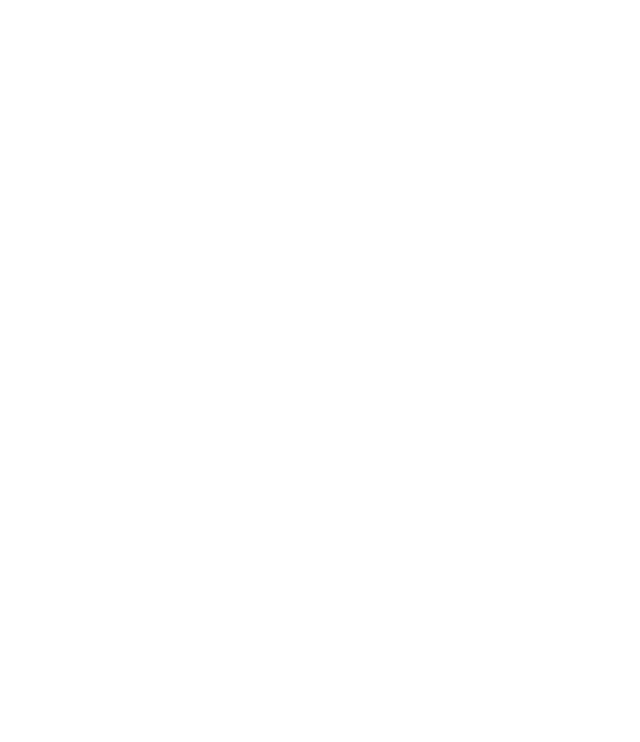
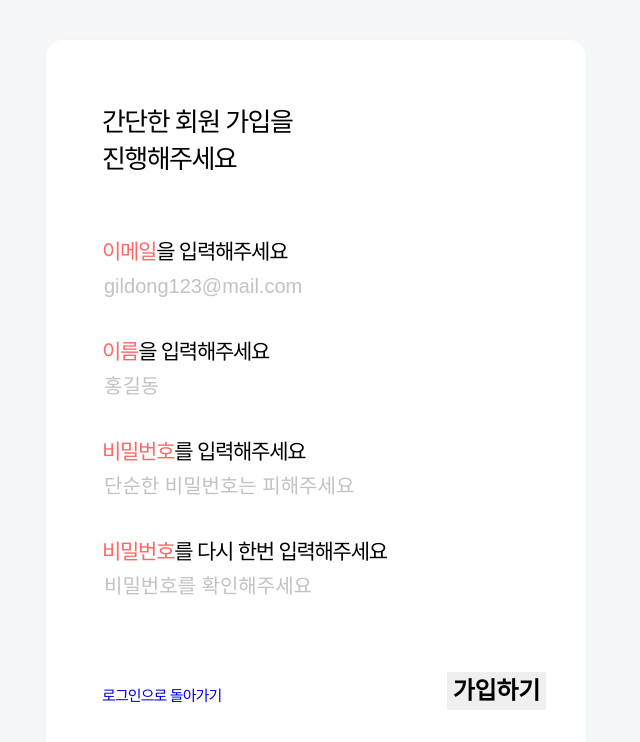
Before and after one commit to sjbby100/A-small-good-thing_client, a React (Create React App) app in the folder client/: page /signup in a window 1280 px wide. Shown: the top 742 px of the page, without its empty margins (324-964 px from the left). Built offline with nearby package versions, Linux system fonts and the light colour scheme.

Commit message:
Update basic feature

```diff
--- a/client/package.json
+++ b/client/package.json
@@ -12,6 +12,7 @@
     "@types/react-dom": "^16.9.0",
     "@types/react-redux": "^7.1.9",
     "@types/react-router-dom": "^5.1.5",
+    "axios": "^0.19.2",
     "react": "^16.13.1",
     "react-dom": "^16.13.1",
     "react-redux": "^7.2.0",
--- a/client/public/index.html
+++ b/client/public/index.html
@@ -3,6 +3,10 @@
   <head>
     <meta charset="utf-8" />
     <link rel="icon" href="%PUBLIC_URL%/favicon.ico" />
+    <link
+      href="https://fonts.googleapis.com/css2?family=Noto+Sans+KR:wght@100;300;400;500;700;900&display=swap"
+      rel="stylesheet"
+    />
     <meta name="viewport" content="width=device-width, initial-scale=1" />
     <meta name="theme-color" content="#000000" />
     <meta
--- a/client/src/App.tsx
+++ b/client/src/App.tsx
@@ -2,12 +2,15 @@
 import { Route, Switch } from "react-router-dom";
 import { bugAdded } from "./modules/bugs";
 import store from "./store";
+import Signup from "./pages/signup";
 export default class App extends Component {
   render() {
     store.dispatch(bugAdded("에어팟", 222000, "사고싶다"));
     return (
       <div>
-        <Switch></Switch>
+        <Switch>
+          <Route path="/signup" component={Signup} />
+        </Switch>
       </div>
     );
   }
--- /dev/null
+++ b/client/src/common/input.tsx
@@ -0,0 +1,48 @@
+import React from "react";
+
+interface inputProps {
+  name: string;
+  value: string;
+  onChange: any;
+}
+export const Input = ({ name, value, onChange }: inputProps) => {
+  const renderLable = (name: string) => {
+    if (name === "email") return "이메일";
+    if (name === "password") return "비밀번호";
+    if (name === "username") return "이름";
+    if (name === "passwordCheck") return "비밀번호";
+  };
+  const renderPlaceHolder = (name: string) => {
+    if (name === "email") return "gildong123@mail.com";
+    if (name === "password") return "단순한 비밀번호는 피해주세요";
+    if (name === "username") return "홍길동";
+    if (name === "passwordCheck") return "비밀번호를 확인해주세요";
+  };
+  const renderType = (name: string) => {
+    if (name === "passwordCheck") return "password";
+    else return name;
+  };
+  const checkLabel = (name: string) => {
+    if (name === "password") {
+      return "password_label";
+    }
+    if (name === "passwordCheck") {
+      return "passwordC_label";
+    }
+  };
+  return (
+    <div>
+      <label htmlFor={name} className={checkLabel(name)}>
+        {renderLable(name)}
+      </label>
+      <input
+        type={renderType(name)}
+        name={name}
+        onChange={onChange}
+        value={value}
+        placeholder={renderPlaceHolder(name)}
+        autoCapitalize="off"
+      />
+    </div>
+  );
+};
--- /dev/null
+++ b/client/src/pages/css/signup.css
@@ -0,0 +1,98 @@
+@charset "UTF-8";
+body {
+  font-family: "Noto Sans KR", sans-serif;
+  margin: 0px;
+  padding: 0px;
+  background-color: #f5f8f9;
+  box-sizing: border-box;
+  overflow: hidden; }
+
+.container {
+  display: grid;
+  height: 100vh;
+  background-color: #f5f8f9;
+  justify-content: center;
+  align-content: center; }
+
+.wrapper {
+  display: flex;
+  flex-direction: column;
+  width: 540px;
+  height: 720px;
+  background: #ffffff;
+  box-shadow: 0px 3px 8px rgba(0, 0, 0, 0.04);
+  border-radius: 16px; }
+
+.textbox {
+  position: relative;
+  margin: 44px 0px 42px 56px; }
+
+.form {
+  position: relative;
+  margin-left: 56px;
+  height: 100%; }
+
+h1 {
+  font-weight: 500;
+  font-size: 26px;
+  letter-spacing: -0.06em; }
+
+label {
+  display: block;
+  font-style: normal;
+  font-weight: 500;
+  font-size: 21px;
+  letter-spacing: -0.06em;
+  margin-bottom: 6px;
+  color: #ff6767; }
+  label.password_label::after {
+    color: #000;
+    content: "를 입력해주세요"; }
+  label.passwordC_label::after {
+    color: #000;
+    content: "를 다시 한번 입력해주세요"; }
+  label::after {
+    color: #000;
+    content: "을 입력해주세요"; }
+
+input {
+  border: none;
+  background: none;
+  height: 30px;
+  width: 400px;
+  margin-bottom: 32px;
+  font-size: 20px;
+  font-weight: 500; }
+  input::placeholder {
+    font-weight: 500;
+    font-size: 20px;
+    color: #c2c2c2; }
+  input:focus {
+    outline: none; }
+
+.submit {
+  border: none;
+  position: absolute;
+  right: 40px;
+  bottom: 28px;
+  text-align: right;
+  font-weight: bold;
+  font-size: 24px;
+  line-height: 36px;
+  letter-spacing: -0.01em;
+  outline: none;
+  cursor: pointer; }
+
+.back {
+  position: relative;
+  display: block;
+  bottom: 54px;
+  left: 56px;
+  width: 120px;
+  font-weight: 500;
+  font-size: 15px;
+  line-height: 22px;
+  letter-spacing: -0.06em;
+  text-decoration: none; }
+  .back:visited {
+    color: #000; }
--- /dev/null
+++ b/client/src/pages/signup.tsx
@@ -0,0 +1,128 @@
+import React from "react";
+import { Input } from "../common/input";
+import "./css/signup.css";
+import { Link, RouteComponentProps } from "react-router-dom";
+// import axios from "axios";
+
+interface values {
+  email: string;
+  username: string;
+  password: string;
+  passwordCheck: string;
+  err: any;
+  [key: string]: any;
+}
+interface Props extends RouteComponentProps {}
+
+export default class extends React.Component<Props, values> {
+  constructor(props: Props) {
+    super(props);
+    this.state = {
+      email: "",
+      username: "",
+      password: "",
+      passwordCheck: "",
+      err: {},
+    };
+  }
+  componentDidMount() {
+    console.log("회원가입 렌더됨");
+  }
+
+  validateSubmit = (): {} => {
+    let err: any = {};
+    const { state } = this;
+    const { password: p, passwordCheck: pc } = this.state;
+    for (let key in state) {
+      if (state[key] === "") {
+        if (key === "email") err[key] = "empty" + key;
+        if (key === "username") err[key] = "empty" + key;
+        if (key === "password") err[key] = "empty" + key;
+        if (key === "passwordCheck") err[key] = "empty" + key;
+      } else if (key === "passwordCheck") {
+        if (p !== pc && p !== "") err[key] = "diffPassword";
+      }
+    }
+    this.setState({ ...state, err });
+    return err;
+  };
+
+  handleSubmit = (e: React.FormEvent): void => {
+    e.preventDefault();
+    let err = this.validateSubmit();
+    this.handlePost(err);
+  };
+  handlePost = (err: {}) => {
+    if (Object.keys(err).length === 0) {
+      this.props.history.push("/signin");
+    } else {
+      console.table(err);
+    }
+    // axios
+    //   .post("http://localhost:8080/user/signup", {
+    //     data: {
+    //       email,
+    //       username,
+    //       password,
+    //     },
+    //   })
+    //   .then((res) => {
+    //     if (res.status === 201) {
+    //       this.props.history.push("/signin");
+    //     } else if (res.status === 409) {
+    //       let err = { ...this.state.err };
+    //       err.submit = "alreadyExistsEmail";
+    //       this.setState({ ...this.state, err });
+    //     }
+    //   });
+  };
+
+  handleChange = ({ currentTarget }: any): void => {
+    const { value, name } = currentTarget;
+    this.setState({ ...this.state, [name]: value });
+  };
+  renderBtn = (e: any) => {
+    e.preventDefault();
+    const { err } = this.state;
+    console.log(!err);
+  };
+  renderInput = (values: values) => {
+    let renderArr: JSX.Element[] = [];
+    for (let key in values) {
+      if (key !== "err") {
+        renderArr.push(
+          <Input
+            name={key}
+            key={key}
+            value={values[key]}
+            onChange={this.handleChange}
+          />,
+        );
+      }
+    }
+    return renderArr;
+  };
+
+  render() {
+    const { handleSubmit, renderInput, state, renderBtn } = this;
+    return (
+      <div className="container">
+        <div className="wrapper">
+          <div className="textbox">
+            <h1>
+              간단한 회원 가입을 <br /> 진행해주세요
+            </h1>
+          </div>
+
+          <form onSubmit={renderBtn} className="form" autoComplete="off">
+            {renderInput(state)}
+            <button className="submit">가입하기</button>
+          </form>
+          <Link to={"/signin"} className="back">
+            로그인으로 돌아가기
+          </Link>
+        </div>
+      </div>
+    );
+  }
+}
--- /dev/null
+++ b/client/src/scss/signup.scss
@@ -0,0 +1,106 @@
+body {
+  font-family: "Noto Sans KR", sans-serif;
+  margin: 0px;
+  padding: 0px;
+  background-color: #f5f8f9;
+  box-sizing: border-box;
+  overflow: hidden;
+}
+
+.container {
+  display: grid;
+  height: 100vh;
+  background-color: #f5f8f9;
+  justify-content: center;
+  align-content: center;
+}
+.wrapper {
+  display: flex;
+  flex-direction: column;
+  width: 540px;
+  height: 720px;
+  background: #ffffff;
+  box-shadow: 0px 3px 8px rgba(0, 0, 0, 0.04);
+  border-radius: 16px;
+}
+.textbox {
+  position: relative;
+  margin: 44px 0px 42px 56px;
+}
+.form {
+  position: relative;
+  margin-left: 56px;
+  height: 100%;
+}
+
+h1 {
+  font-weight: 500;
+  font-size: 26px;
+  letter-spacing: -0.06em;
+}
+label {
+  display: block;
+  font-style: normal;
+  font-weight: 500;
+  font-size: 21px;
+  letter-spacing: -0.06em;
+  margin-bottom: 6px;
+  color: #ff6767;
+  &.password_label::after {
+    color: #000;
+    content: "를 입력해주세요";
+  }
+  &.passwordC_label::after {
+    color: #000;
+    content: "를 다시 한번 입력해주세요";
+  }
+  &::after {
+    color: #000;
+    content: "을 입력해주세요";
+  }
+}
+input {
+  border: none;
+  background: none;
+  height: 30px;
+  width: 400px;
+  margin-bottom: 32px;
+  font-size: 20px;
+  font-weight: 500;
+  &::placeholder {
+    font-weight: 500;
+    font-size: 20px;
+    color: #c2c2c2;
+  }
+  &:focus {
+    outline: none;
+  }
+}
+.submit {
+  border: none;
+  position: absolute;
+  right: 40px;
+  bottom: 28px;
+  text-align: right;
+  font-weight: bold;
+  font-size: 24px;
+  line-height: 36px;
+  letter-spacing: -0.01em;
+  outline: none;
+  cursor: pointer;
+}
+.back {
+  position: relative;
+  display: block;
+  bottom: 54px;
+  left: 56px;
+  width: 120px;
+  font-weight: 500;
+  font-size: 15px;
+  line-height: 22px;
+  letter-spacing: -0.06em;
+  text-decoration: none;
+  &:visited {
+    color: #000;
+  }
+}
```
Also changed, not shown: 1 other file (tests, documents, lock files or other folders).
